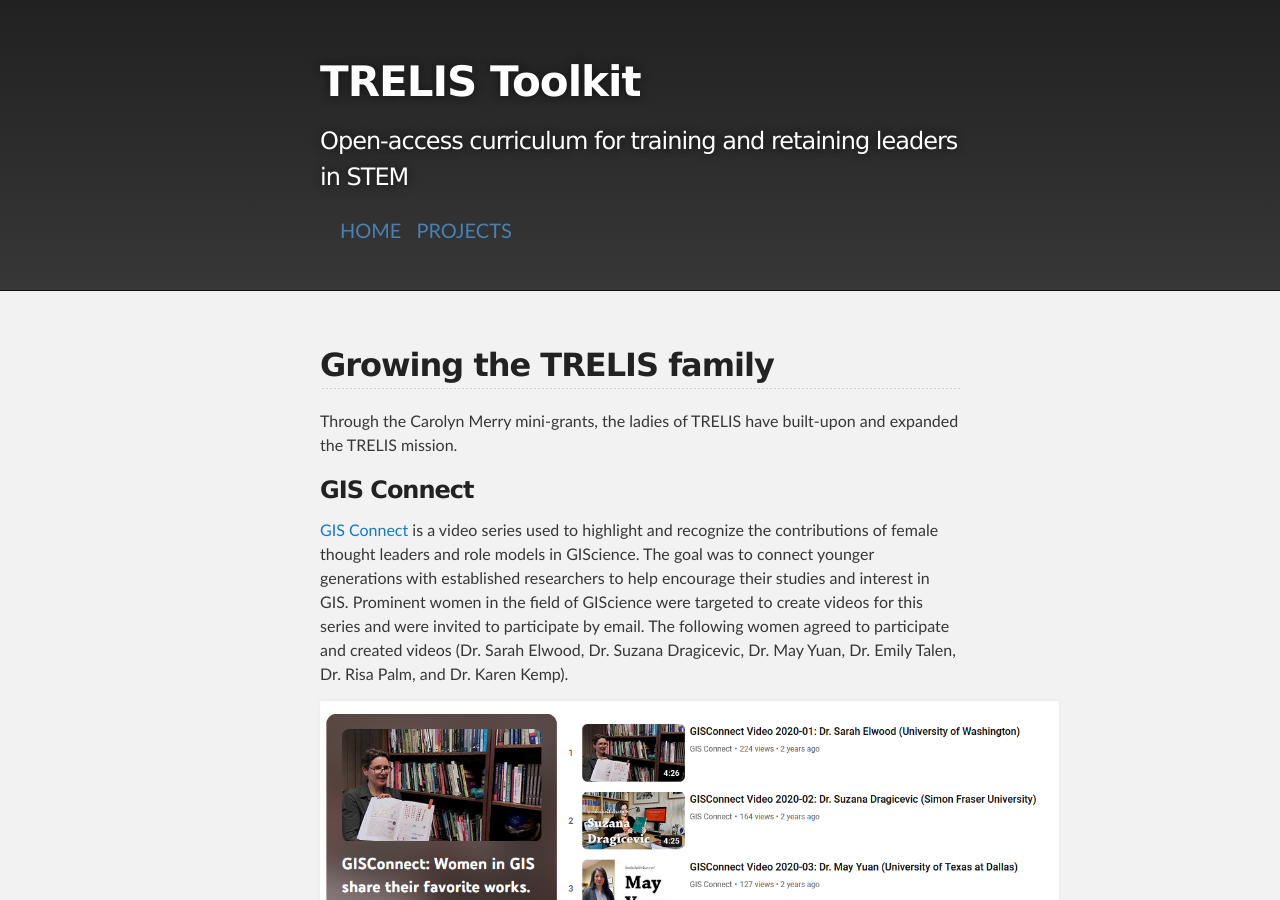
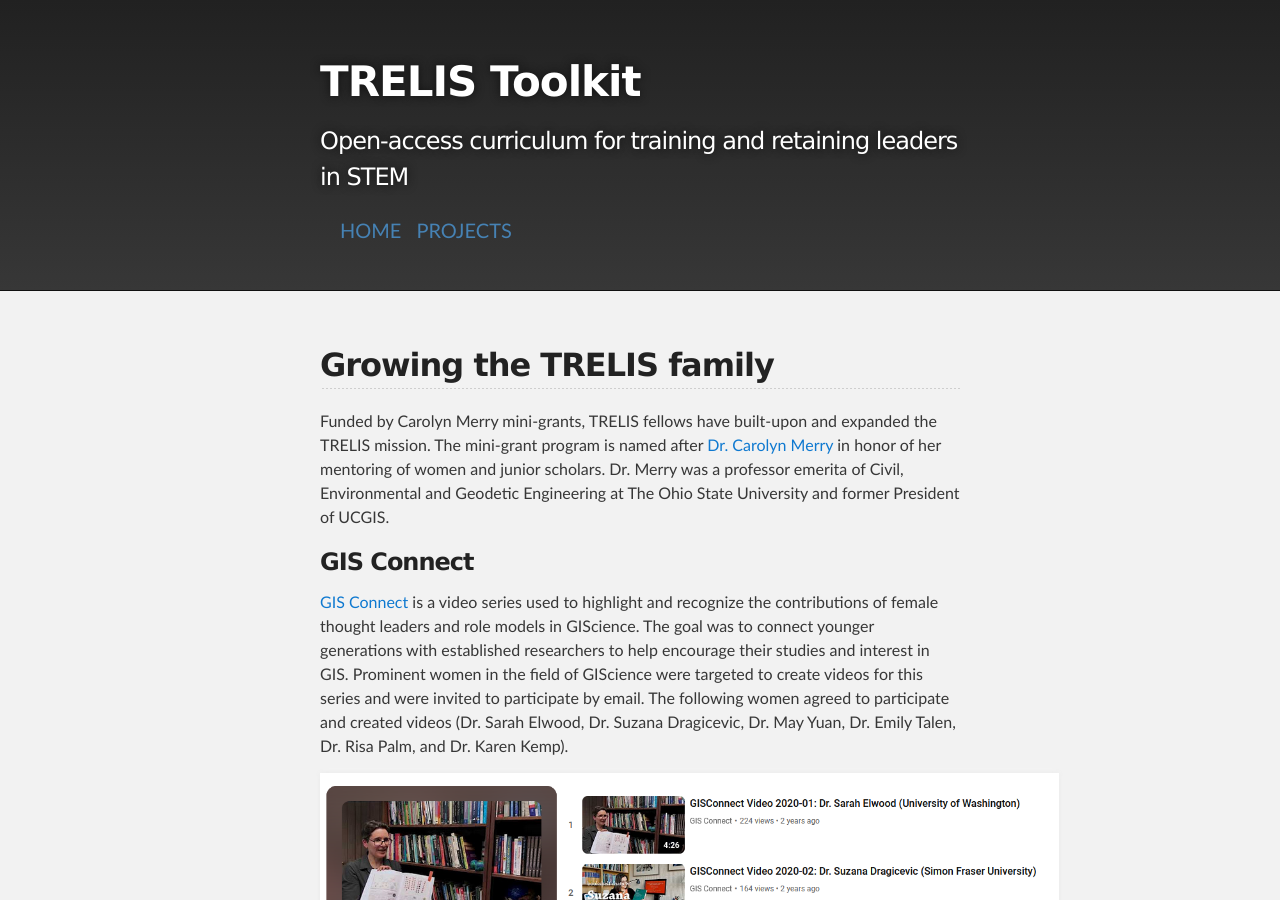
Before and after one commit to TRELIStoolkit/TRELIStoolkit.github.io, a Jekyll site: the page built from another-page.md, in a window 1280 px wide and 900 px high. Built offline with Jekyll 4.4.1, drawn with Linux system fonts in a browser that asks for light colours; our own code applies the rules of GitHub Pages for plain Markdown files.

Commit message:
Dr. Merry update

```diff
--- a/another-page.md
+++ b/another-page.md
@@ -3,7 +3,7 @@ layout: default
 ---
 
 ## Growing the TRELIS family
-Through the Carolyn Merry mini-grants, the ladies of TRELIS have built-upon and expanded the TRELIS mission.
+Funded by Carolyn Merry mini-grants, TRELIS fellows have built-upon and expanded the TRELIS mission. The mini-grant program is named after [Dr. Carolyn Merry](https://landsat.gsfc.nasa.gov/article/remembering-carolyn-merry/) in honor of her mentoring of women and junior scholars. Dr. Merry was a professor emerita of Civil, Environmental and Geodetic Engineering at The Ohio State University and former President of UCGIS.
 
 ### GIS Connect
  [GIS Connect](https://gisconnect.github.io/) is a video series used to highlight and recognize the contributions of female thought leaders and role models in GIScience. The goal was to connect younger generations with established researchers to help encourage their studies and interest in GIS. Prominent women in the field of GIScience were targeted to create videos for this series and were invited to participate by email. The following women agreed to participate and created videos (Dr. Sarah Elwood, Dr. Suzana Dragicevic, Dr. May Yuan, Dr. Emily Talen, Dr. Risa Palm, and Dr. Karen Kemp).
```
